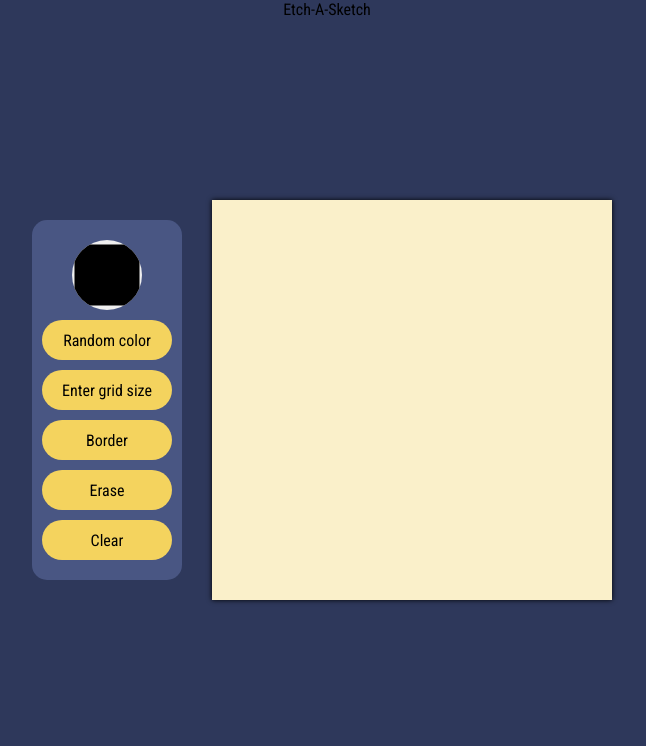
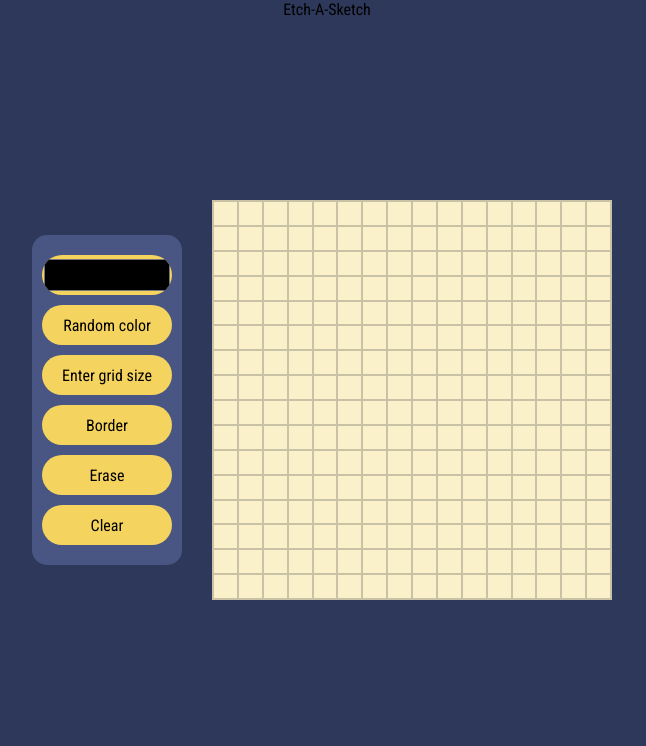
Before and after one commit to FranekDev/etch-a-sketch, a plain HTML site: page index.html in a window 1280 px wide. Shown: the top 746 px of the page, without its empty margins (313-959 px from the left). Drawn offline with Linux system fonts and the light colour scheme.

Commit message:
Update styles

```diff
--- a/style.css
+++ b/style.css
@@ -78,23 +78,24 @@ footer {
     grid-template-columns: repeat(16, 1fr);
     grid-template-rows: repeat(16, 1fr);
     grid-gap: 0;
-    box-shadow: 0 0 5px black;
     background-color: var(--color-cell);
+    border: 1px solid #c9c2a7;
 }
 
 .gameGrid {
-    /* border: 1px solid black; */
+    border: 1px solid #c9c2a7;
     margin: 0;
     padding: 0;
-    width: 20px;
-    height: 20px;
+    width: 100%;
+    height: 100%;
 }
 
 .clear__board,
 .randomColor,
 .grid__size,
 .erase,
-.toggleBorder {
+.toggleBorder,
+#colorPicker {
     display: flex;
     justify-content: center;
     align-items: center;
@@ -118,8 +119,6 @@ footer {
 input[type = 'color'] {
     border: none;
     padding: 0;
-    border-radius: 100%;
-    width: 70px;
-    height: 70px;
     overflow: hidden;
+    margin: 0;
 }
```
